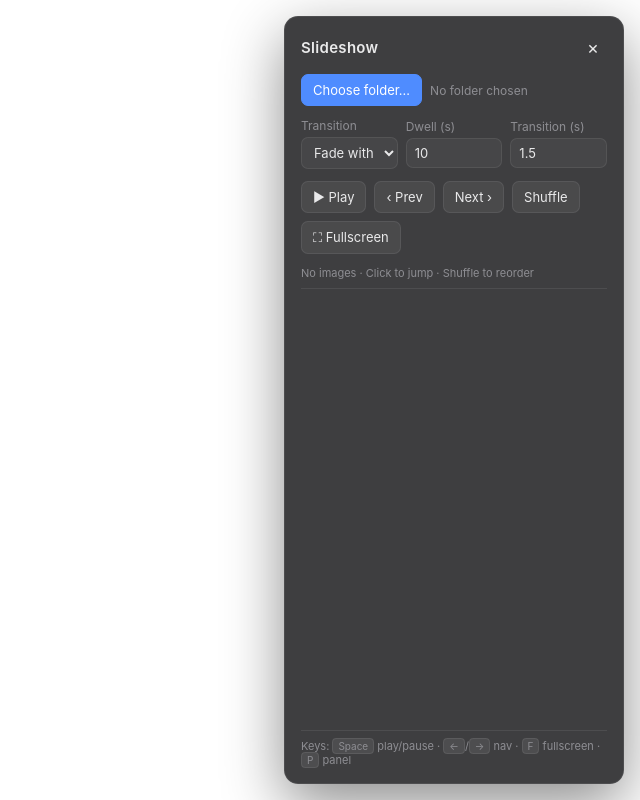
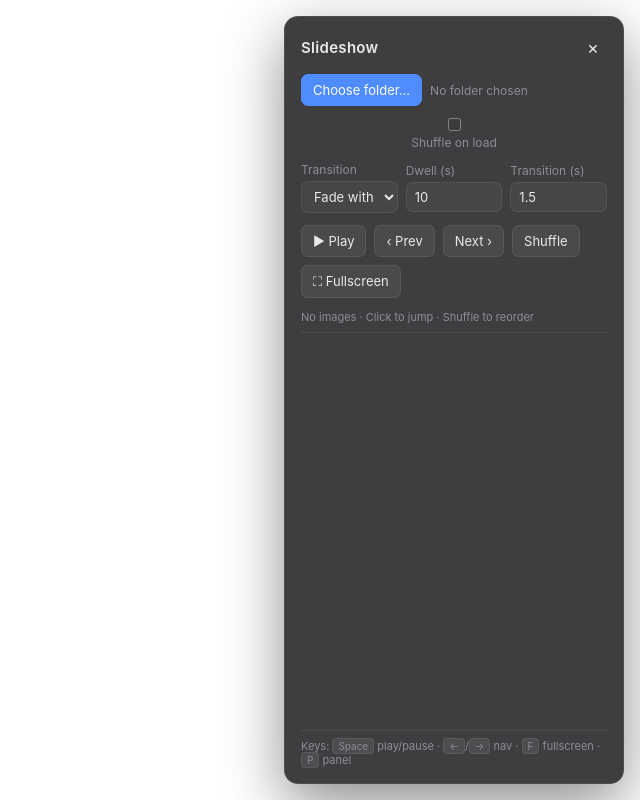
Before and after one commit to dab/daslides, a website built with Vite: page index.html in a window 1280 px wide. Shown: the whole page, without its empty margins (640-1280 px from the left). Built offline with nearby package versions, Linux system fonts and the light colour scheme; animation ran at ten frames a second.

Commit message:
feat(ui): 'Shuffle on load' toggle to randomize start position
Adds a checkbox to the side panel. When checked, picking a folder
Fisher-Yates-shuffles the items array before handing it to the
engine, so the slideshow doesn't always start at file #1.

Implementation:
- index.html: <input type='checkbox' id='shuffle-on-load'> in a new
  row right under the folder picker.
- src/style.css: minimal .inline-toggle styling that picks up the
  panel's accent color.
- src/main.ts: loadFiles() reads the checkbox and shuffles in place
  before setting items on the engine.

Browsers persist checkbox state across page reloads (form autofill),
so once enabled it stays on. No additional storage needed.

```diff
--- a/index.html
+++ b/index.html
@@ -19,6 +19,13 @@
         <button id="pick-folder" class="primary">Choose folder…</button>
         <input id="pick-fallback" type="file" webkitdirectory multiple accept="image/*" hidden />
         <span id="folder-name" class="muted">No folder chosen</span>
+      </section>
+
+      <section class="row">
+        <label class="inline-toggle">
+          <input type="checkbox" id="shuffle-on-load" />
+          Shuffle on load
+        </label>
       </section>
 
       <section class="row">
--- a/src/main.ts
+++ b/src/main.ts
@@ -72,6 +72,16 @@ function loadFiles(name: string, files: ImageEntry[]) {
     alert('No images found in the selected folder.');
     return;
   }
+  // "Shuffle on load" toggle — Fisher–Yates shuffle the items array before
+  // handing it to the engine, so the slideshow doesn't always start at
+  // file #1. Browsers persist the checkbox state across reloads.
+  const shuffleOnLoad = (document.getElementById('shuffle-on-load') as HTMLInputElement)?.checked;
+  if (shuffleOnLoad && files.length > 1) {
+    for (let i = files.length - 1; i > 0; i--) {
+      const j = Math.floor(Math.random() * (i + 1));
+      [files[i], files[j]] = [files[j], files[i]];
+    }
+  }
   items = files;
   ui.setFolderName(name);
   ui.renderList(files);
--- a/src/style.css
+++ b/src/style.css
@@ -56,6 +56,21 @@ html, body { margin: 0; height: 100%; background: var(--bg); color: var(--fg); o
 
 .row { display: flex; gap: 8px; flex-wrap: wrap; align-items: center; }
 .row label { font-size: 12px; color: var(--muted); display: flex; flex-direction: column; gap: 4px; flex: 1; min-width: 80px; }
+.inline-toggle {
+  display: inline-flex;
+  align-items: center;
+  gap: 6px;
+  font-size: 12px;
+  color: var(--fg);
+  cursor: pointer;
+  user-select: none;
+}
+.inline-toggle input[type="checkbox"] {
+  accent-color: var(--accent);
+  margin: 0;
+  cursor: pointer;
+}
+
 .row label input, .row select {
   background: rgba(255,255,255,0.04); border: 1px solid var(--panel-border);
   color: var(--fg); border-radius: 7px; padding: 6px 8px; font: inherit; font-size: 13px;
```
